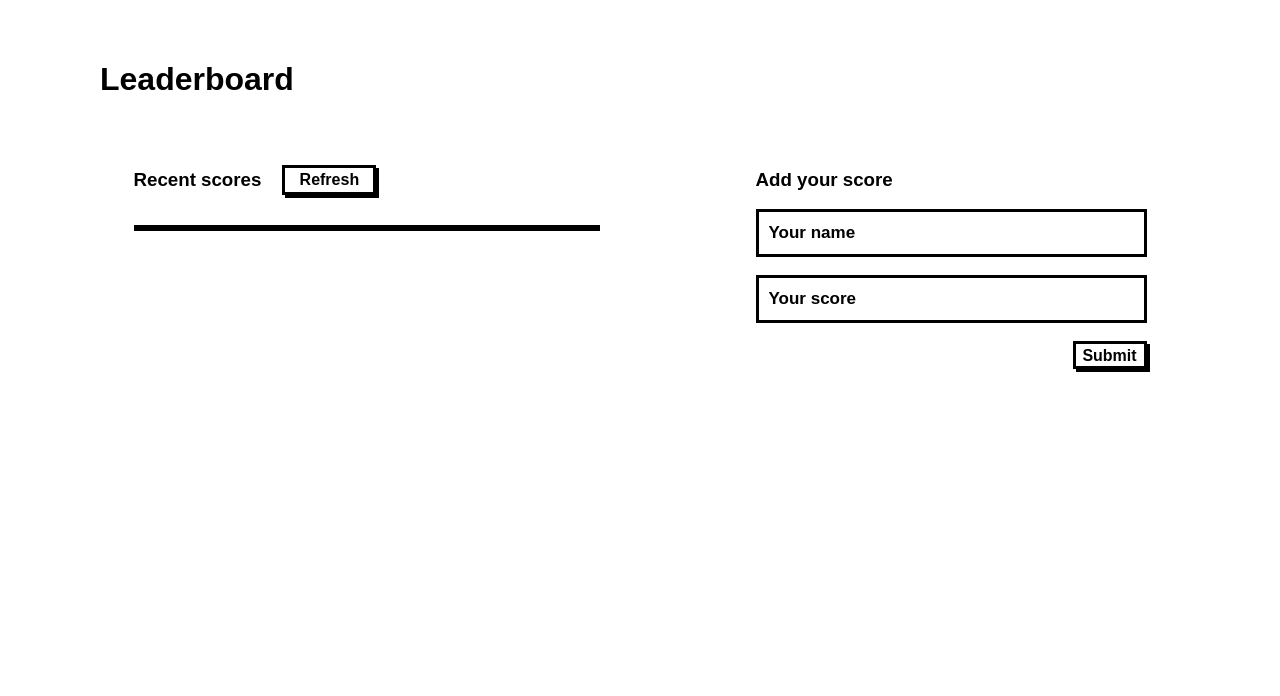
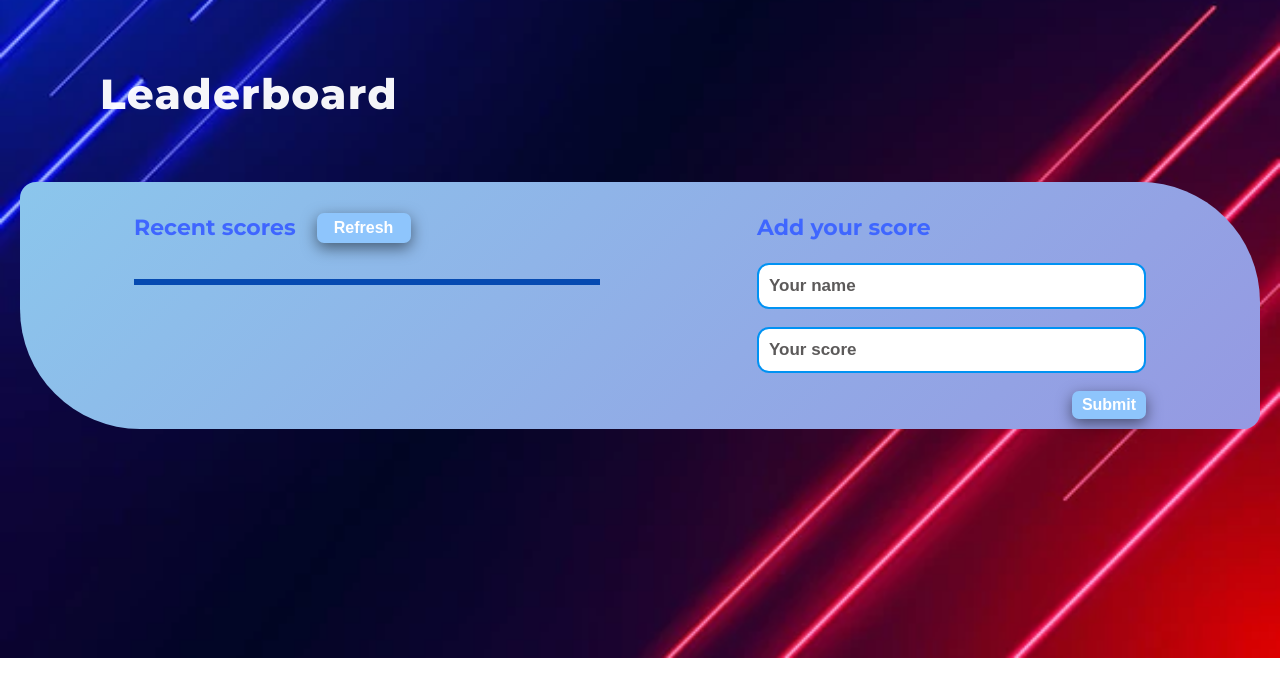
Before and after one commit to Fombi-Favour/Leaderboard-api, a website built with webpack: page src/index.html in a window 1280 px wide. Built offline with nearby package versions, Linux system fonts and the light colour scheme; no server answers.

Commit message:
Update style.css

```diff
--- a/src/style.css
+++ b/src/style.css
@@ -1,20 +1,39 @@
+@import url('https://fonts.googleapis.com/css2?family=Montserrat:wght@300;400;500;600;700;800&display=swap');
+
 body {
   margin: 0;
   padding: 0;
   box-sizing: border-box;
-  font-family: "KG Miss Kindy Chunky", sans-serif;
+  font-family: 'Montserrat', sans-serif;
+  background: url(./assets/bg-all.webp) no-repeat;
+  background-position: center;
+  background-size: cover;
 }
 
 .title {
   text-align: center;
+  padding: 50px 0;
+}
+
+.title h1 {
+  color: #fffffff5;
+  font-size: 40px;
+  letter-spacing: 0.01em;
 }
 
 .content-col {
   display: flex;
   flex-direction: column-reverse;
+  background-color: #8bc6ec;
+  background-image: linear-gradient(135deg, #8bc6ec 0%, #9599e2 100%);
+  border-radius: 20px;
   padding: 10px;
   gap: 12px;
   align-items: center;
+}
+
+.recent {
+  border-top: 2px dotted #000;
 }
 
 .recent-row {
@@ -24,30 +43,52 @@ body {
   gap: 21px;
 }
 
+h3 {
+  color: #3f66ff;
+  font-size: 22px;
+  font-weight: 700;
+}
+
 .btn-refresh {
   width: 94px;
   height: 30px;
   padding: 3px 0;
   font-size: 16px;
   font-weight: 600;
-  box-shadow: 3px 3px;
-  border: 3px solid #000;
-  background-color: #fff;
+  border: none;
+  border-radius: 7px;
+  box-shadow: 0 5px 15px rgba(0, 0, 0, 0.5);
+  color: #fff;
+  background-color: #8ec5fc;
   cursor: pointer;
+  transition: 0.4s;
+}
+
+.btn-refresh:hover {
+  background-color: #0092f3;
+  transition: 0.4s;
 }
 
 .recent-list {
   list-style: none;
   padding: 0;
-  border: 3px solid #000;
+  border: 3px solid #064ab1;
+  overflow-y: scroll;
+}
+
+.recent-list::-webkit-scrollbar {
+  display: none;
 }
 
 .list-item {
   padding: 8px 14px;
+  color: #fff;
+  font-size: 18px;
+  font-weight: 500;
 }
 
 .recent-list li:nth-child(2n) {
-  background-color: rgba(137, 137, 138, 0.5);
+  background-color: #0c56df80;
 }
 
 form {
@@ -62,13 +103,14 @@ form {
   font-size: 17px;
   font-weight: 200;
   padding: 0 10px;
-  border: 3px solid;
+  border: 2px solid #0092f3;
+  border-radius: 12px;
   outline: none;
 }
 
 .input-col::placeholder {
   font-weight: 600;
-  color: #000;
+  color: #5c5a5a;
 }
 
 .action {
@@ -76,6 +118,35 @@ form {
   height: 28px;
 }
 
+.submit-msg {
+  font-size: 18px;
+  font-weight: 600;
+  color: #05b42b;
+}
+
+.active {
+  color: #ff1717;
+}
+
+/* =========== Tablet view ============= */
+@media only screen and (min-width: 768px) {
+  .title h1 {
+    font-size: 42px;
+    font-weight: 800;
+    letter-spacing: 0.03em;
+  }
+
+  .content-col {
+    border-radius: 16px 120px;
+    margin: 14px 0;
+  }
+
+  .input-col {
+    width: 365px;
+  }
+}
+
+/* =========== Desktop view ============= */
 @media only screen and (min-width: 1024px) {
   .content {
     padding: 20px;
@@ -94,6 +165,10 @@ form {
     gap: 13px;
   }
 
+  .recent {
+    border: none;
+  }
+
   .recent-row {
     justify-content: start;
   }
@@ -101,8 +176,4 @@ form {
   .recent-list {
     width: 460px;
   }
-
-  .input-col {
-    width: 365px;
-  }
 }
```
